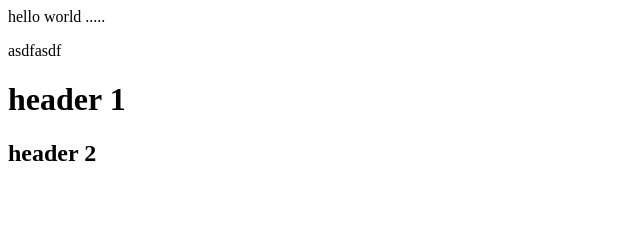
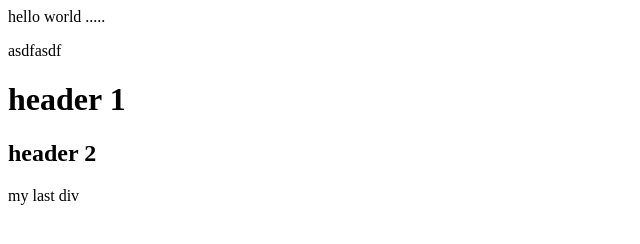
Before and after one commit to samerfk/gitintro, a plain HTML site: page index.html in a window 1280 px wide. Shown: the full height of the page, 0-640 px from the left. Drawn offline with Linux system fonts and the light colour scheme.

Commit message:
added a div

```diff
--- a/index.html
+++ b/index.html
@@ -10,5 +10,6 @@
     <p>asdfasdf</p>
     <h1>header 1</h1>
     <h2>header 2</h2>
+    <div>my last div</div>
   </body>
 </html>
```
